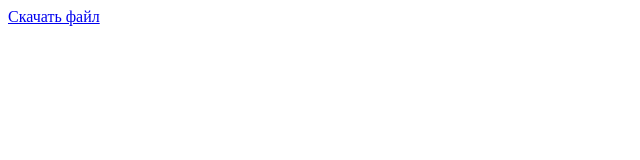
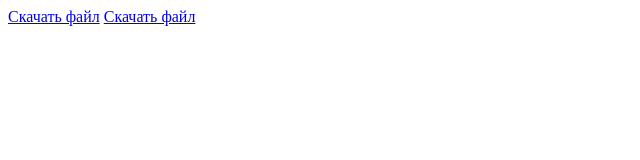
Before and after one commit to ZexusBerry/CFG, a plain HTML site: page index.html in a window 1280 px wide. Shown: the whole page, without its empty margins (0-640 px from the left). Drawn offline with Linux system fonts and the light colour scheme.

Commit message:
Update index.html

```diff
--- a/index.html
+++ b/index.html
@@ -1,4 +1,5 @@
 <a href="#" onclick="downloadFile()">Скачать файл</a>
+<a href="##" onclick="downloadFiles()">Скачать файл</a>
 
 <script>
   function downloadFile() {
```
